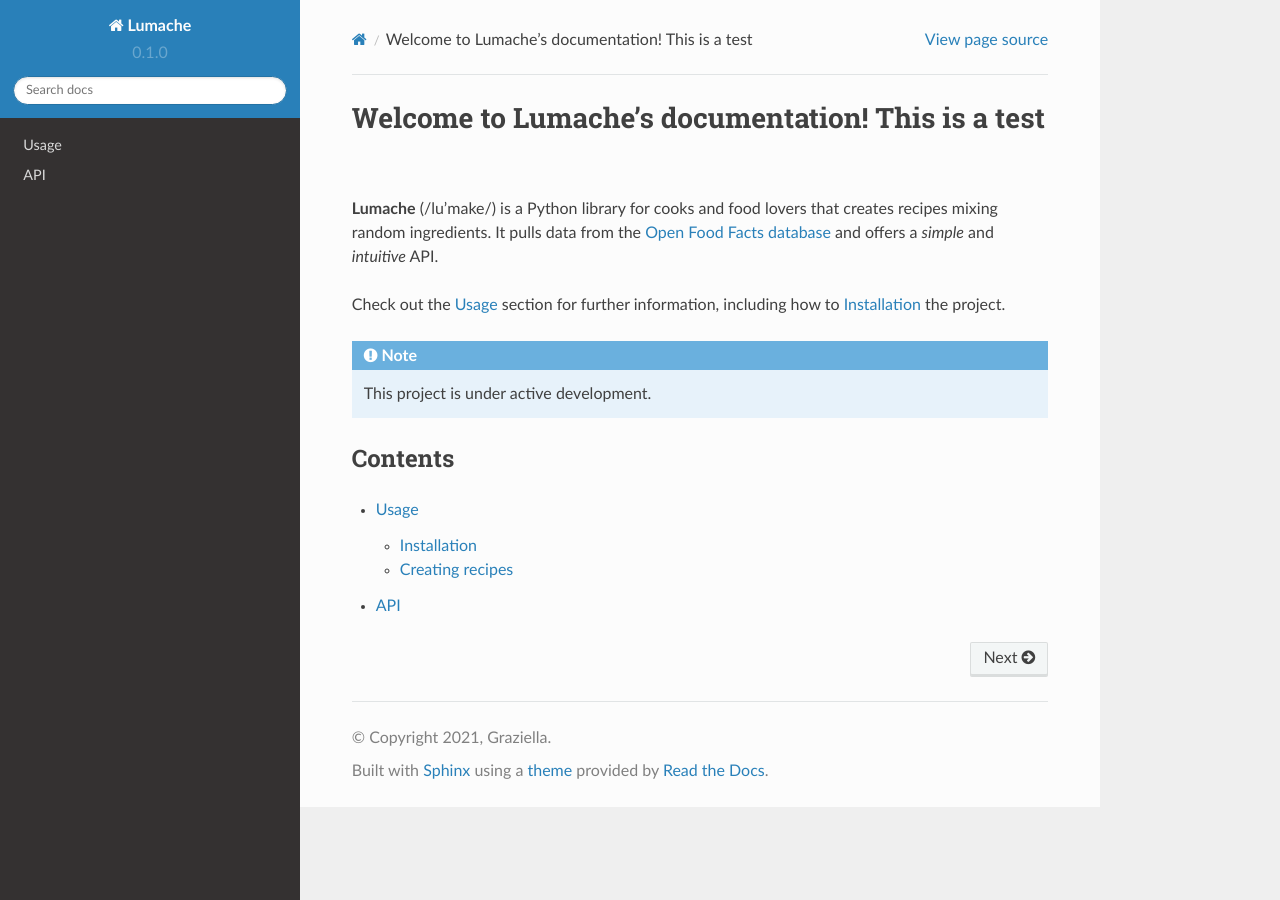
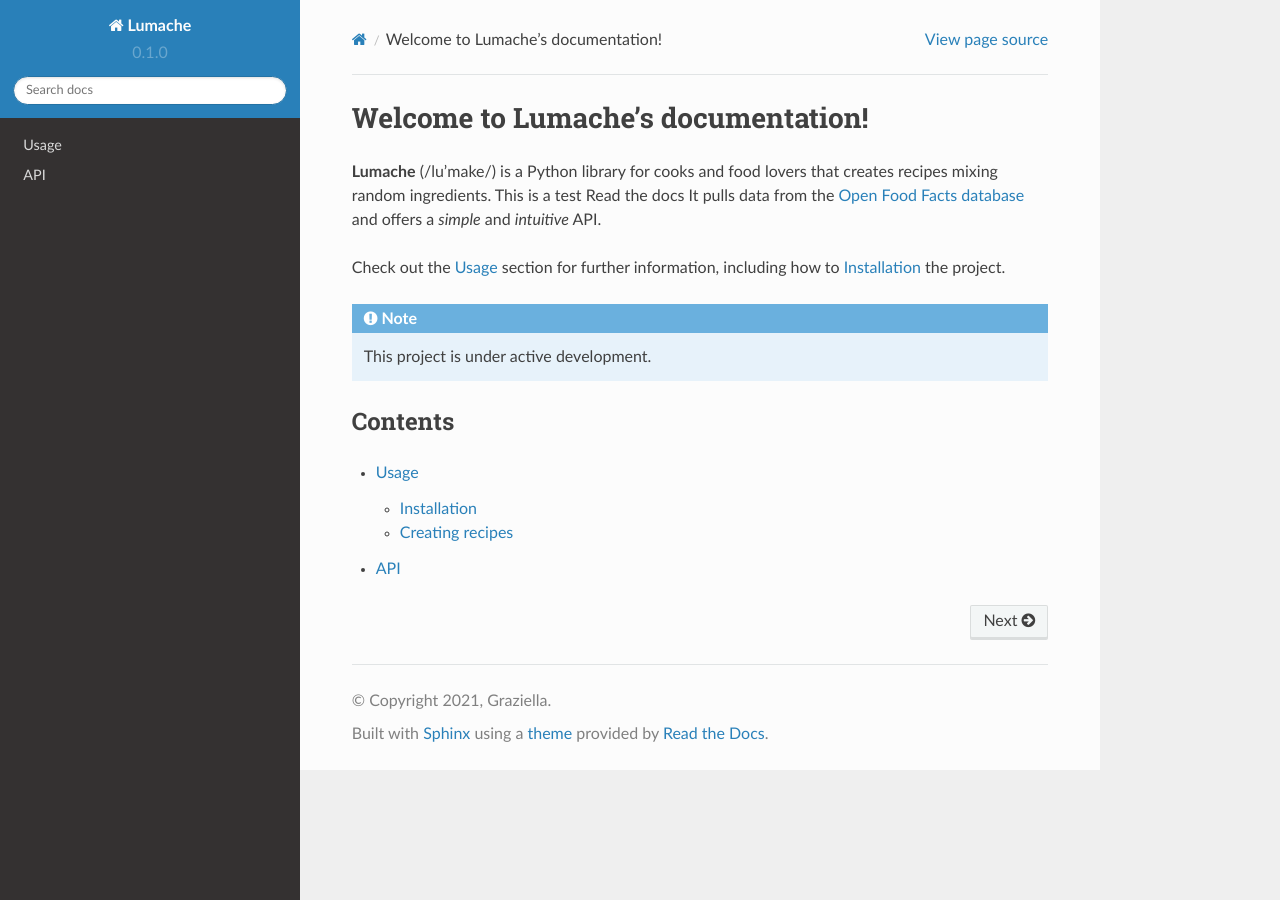
Before and after one commit to so04so/Read_thedocs_temp, a Sphinx documentation site: the page built from docs/source/index.rst, in a window 1280 px wide. Built offline with Sphinx 7.4.7 and the Read the Docs theme 2.0.0, drawn with Linux system fonts in a browser that asks for light colours.

Commit message:
Update index.rst

```diff
--- a/docs/source/index.rst
+++ b/docs/source/index.rst
@@ -1,8 +1,10 @@
-Welcome to Lumache's documentation! This is a test
+Welcome to Lumache's documentation!
 ===================================
 
 **Lumache** (/lu'make/) is a Python library for cooks and food lovers
 that creates recipes mixing random ingredients.
+This is a test
+Read the docs
 It pulls data from the `Open Food Facts database <https://world.openfoodfacts.org/>`_
 and offers a *simple* and *intuitive* API.
 
```
